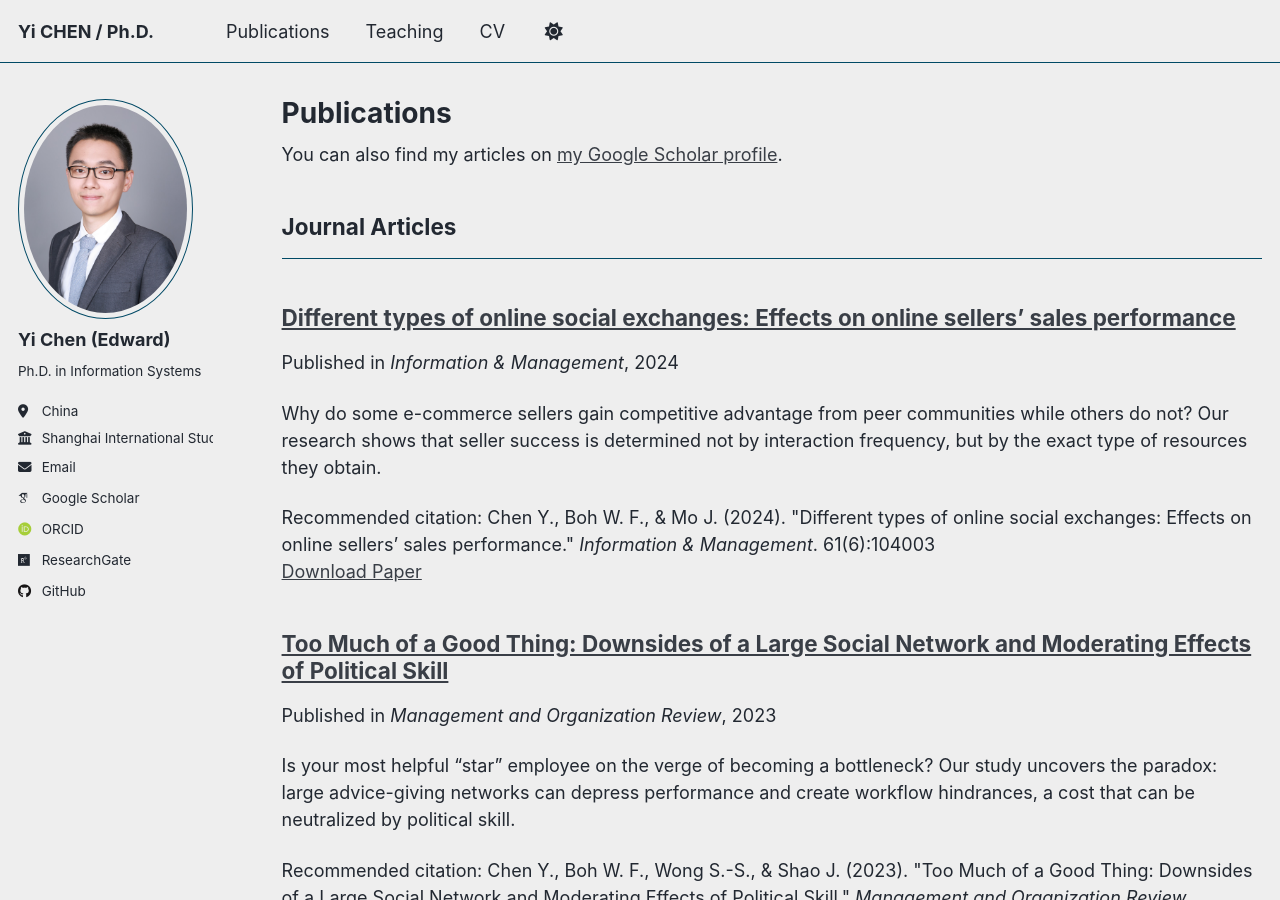
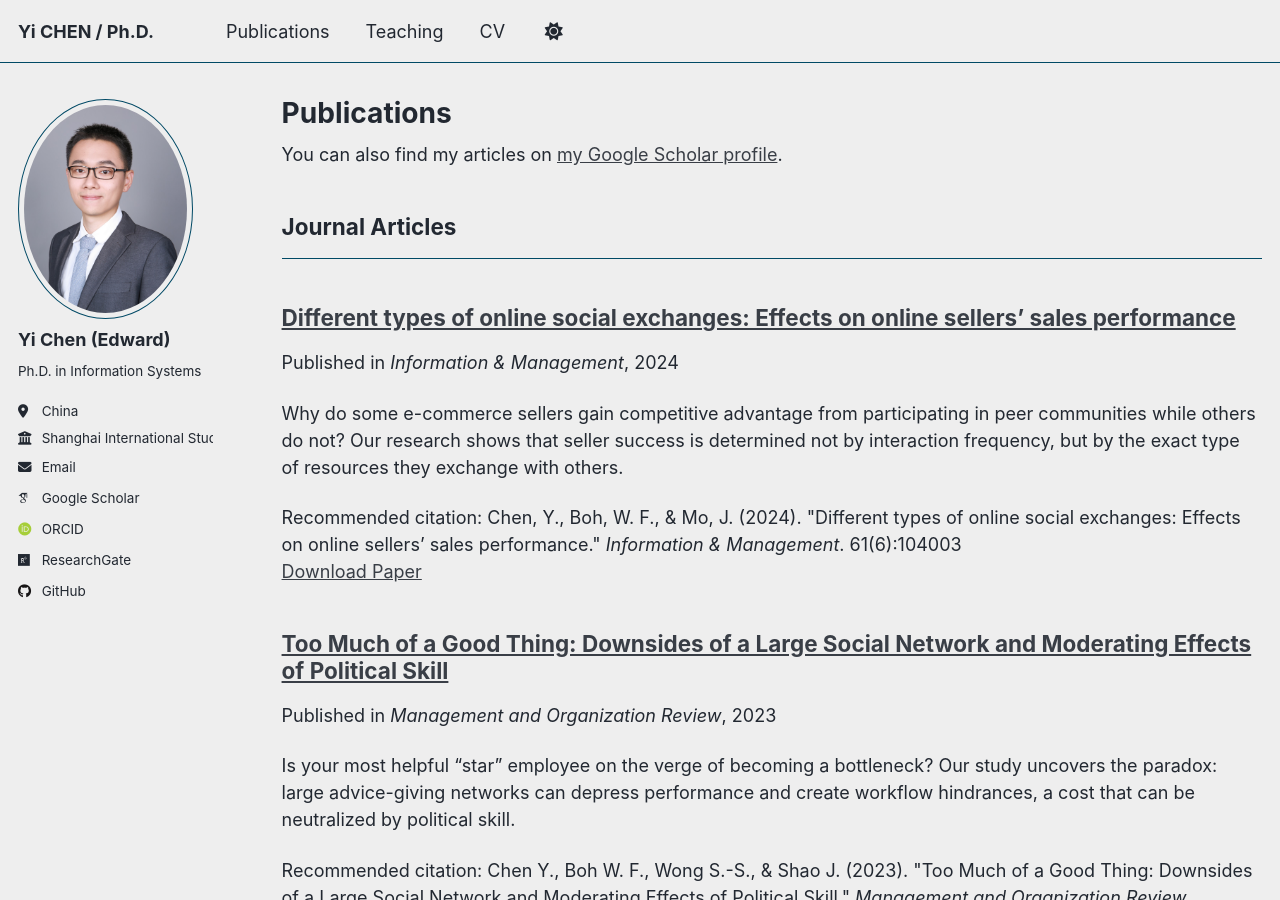
Before and after one commit to chenyi-edward/chenyi-edward.github.io, a Jekyll site: the page built from _pages/publications.html, in a window 1280 px wide and 900 px high. Built offline with Jekyll 4.4.1, drawn with Linux system fonts in a browser that asks for light colours; some web fonts are replaced; a script that is not in the unit is left out.

Commit message:
Update I&M-2024.md

```diff
--- a/_publications/I&M-2024.md
+++ b/_publications/I&M-2024.md
@@ -3,10 +3,10 @@ title: "Different types of online social exchanges: Effects on online sellers’
 collection: publications
 category: manuscripts
 permalink: /publication/I&M-2024
-excerpt: 'Why do some e-commerce sellers gain competitive advantage from peer communities while others do not? Our research shows that seller success is determined not by interaction frequency, but by the exact type of resources they obtain.'
+excerpt: 'Why do some e-commerce sellers gain competitive advantage from participating in peer communities while others do not? Our research shows that seller success is determined not by interaction frequency, but by the exact type of resources they exchange with others.'
 date: 2024-09-01
 venue: 'Information & Management'
 paperurl: 'https://doi.org/10.1016/j.im.2024.104003'
-citation: 'Chen Y., Boh W. F., & Mo J. (2024). &quot;Different types of online social exchanges: Effects on online sellers’ sales performance.&quot; <i>Information & Management</i>. 61(6):104003'
+citation: 'Chen, Y., Boh, W. F., & Mo, J. (2024). &quot;Different types of online social exchanges: Effects on online sellers’ sales performance.&quot; <i>Information & Management</i>. 61(6):104003'
 ---
 This study examines different types of interactions in online communities for e-commerce sellers. Drawing on social exchange theory and using machine learning techniques to differentiate individuals’ interactions in the online community, we examine the impact of exchanging two major types of resources—tangible assistance and knowledge—on e-commerce sellers’ online sales. The findings demonstrate that online sellers engaging in more interactions that involve receiving tangible assistance or knowledge tend to realize better online sales performance, while interactions involving providing tangible assistance or knowledge also may benefit sellers’ sales performance through increasing the receipt of resources. In addition, sellers more active in receiving knowledge tend to have higher sales in markets in which they face greater competition intensity. Our study contributes to both research and practice with a more nuanced understanding of interactions in online communities—that is, providing and receiving different types of resources—and their associated sales outcomes.
```
